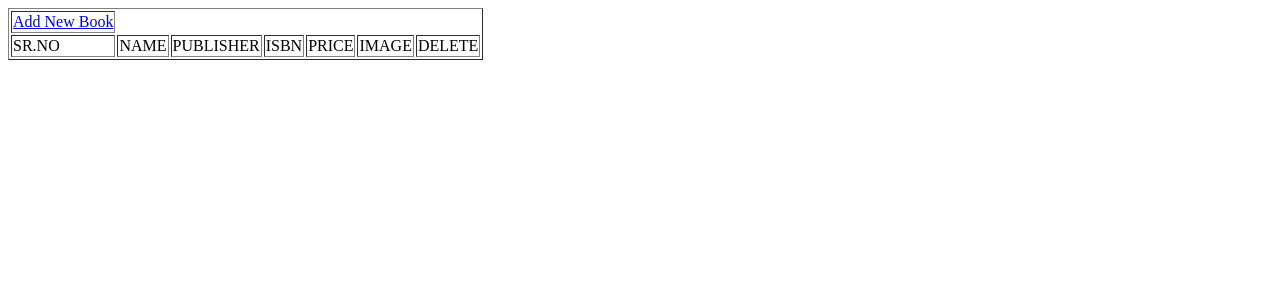
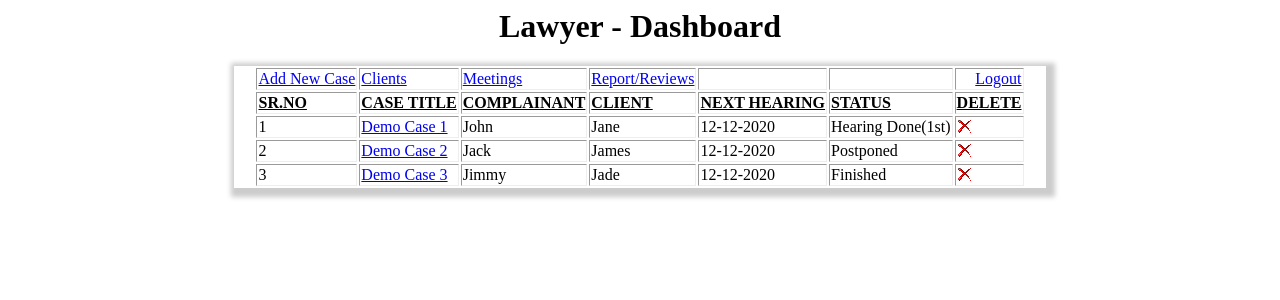
Before and after one commit to fffffatah/Justice_for_Managing_Cases, a PHP site: page /pages/lawyer/dashboard.php in a window 1280 px wide. Shown: the top 300 px of the page. Run offline with PHP 8.4, Linux system fonts and the light colour scheme; the visitor is signed in with stand-in values (Sample User, id 1).

Commit message:
done by oishi

```diff
--- a/pages/lawyer/dashboard.php
+++ b/pages/lawyer/dashboard.php
@@ -1,55 +1,63 @@
-
-
+<?php
+    if(!isset($_COOKIE["login_email"])){
+		header("Location: ../landing.php");
+	}
+?>
 <html>
-	<head></head>
+	<head>
+		<title>Lawyer - Dashboard</title>
+		<link rel="stylesheet" type="text/css" href="../../css/lawyer_dashboard.css">
+	</head>
 	<body>
-		<table border="1">
-			<tr>
-				<td> <a href="addbook.php">Add New Book</a> </td>
+		<center>
+		<h1>Lawyer - Dashboard</h1>
+		<table border="2" id="lawyer-dashboard-style">
+            <tr>
+                <td align="left"><a href="addcase.php">Add New Case</a></td>
+				<td><a href="clients.php">Clients</a></td>
+				<td><a href="meetings.php">Meetings</a></td>
+				<td><a href="reportreviews.php">Report/Reviews</a></td>
+				<td></td>
+				<td></td>
+				<td align="right"><a href="../landing.php">Logout</a></td>
+            </tr>
+            <tr>
+                <td><b><u>SR.NO</u></b></td>
+                <td><b><u>CASE TITLE</u></b></td>
+                <td><b><u>COMPLAINANT</u></b></td>
+                <td><b><u>CLIENT</u></b></td>
+				<td><b><u>NEXT HEARING</u></b></td>
+				<td><b><u>STATUS</u></b></td>
+                <td><b><u>DELETE</u></b></td>
+            </tr>
+            <tr>
+				<td>1</td>
+                <td><a href="casedetails.php">Demo Case 1</a></td>
+                <td>John</td>
+                <td>Jane</td>
+				<td>12-12-2020</td>
+				<td>Hearing Done(1st)</td>
+                <td><img src="../../assets/delete.png"></td>
 			</tr>
 			<tr>
-				<td>SR.NO</td>
-				<td>NAME</td>
-				<td>PUBLISHER</td>
-				<td>ISBN</td>
-				<td>PRICE</td>
-				<td>IMAGE</td>
-				<td>DELETE</td>
+				<td>2</td>
+                <td><a href="casedetails.php">Demo Case 2</a></td>
+                <td>Jack</td>
+                <td>James</td>
+				<td>12-12-2020</td>
+				<td>Postponed</td>
+                <td><img src="../../assets/delete.png"></td>
 			</tr>
-			<?php
-				$books = simplexml_load_file("books.xml");
-
-				$data = $books->book;
-				$bookname="";
-				$publisher="";
-				$isbn="";
-				$price="";
-				$image="";
-				$serial="";
-				$delete="";
-				//echo $data[1]->username;
-				$i=0;
-				for( ;$i<count($data);$i++)
-				{
-					$bookname=$data[$i]->Name;
-					$publisher=$data[$i]->Publisher;
-					$isbn=$data[$i]->ISBN;
-					$price=$data[$i]->PRICE;
-					$image=$data[$i]->IMAGE;
-					$serial=$data[$i]->sr_no;
-					$delete=$data[$i]->DELETe;
-
-					echo "<tr>
-					<td>$serial</td>
-					<td>$bookname</td>
-					<td>$publisher</td>
-					<td>$isbn</td>
-					<td>$price</td>
-					<td><img src='$image' width='100px' height='100px'></td>
-					<td><img src='$delete' width='70px' height='70px'></td>
-					</tr>";
-				}
-			?>
-		</table>
+			<tr>
+				<td>3</td>
+                <td><a href="casedetails.php">Demo Case 3</a></td>
+                <td>Jimmy</td>
+                <td>Jade</td>
+				<td>12-12-2020</td>
+				<td>Finished</td>
+                <td><img src="../../assets/delete.png"></td>
+			</tr>
+        </table>
+		</center>
 	</body>
 </html>
```
Also changed, not shown: oishi/php codes/Edit Profile.php (deleted), oishi/php codes/Edit profile validation.php (deleted).
